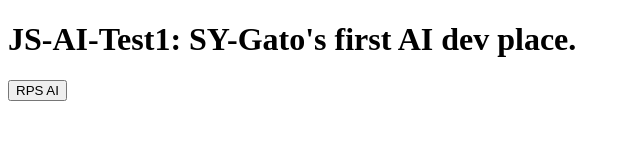
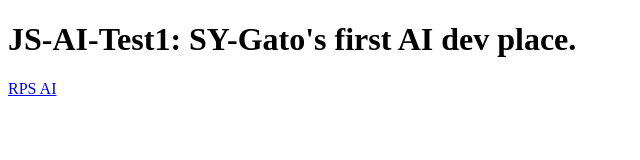
Before and after one commit to SY-Gato/JS-AI-Test1, a plain HTML site: page index.html in a window 1280 px wide. Shown: the whole page, without its empty margins (0-640 px from the left). Drawn offline with Linux system fonts and the light colour scheme.

Commit message:
Update index.html

```diff
--- a/index.html
+++ b/index.html
@@ -5,6 +5,6 @@
   </head>
   <body>
     <h1>JS-AI-Test1: SY-Gato's first AI dev place.</h1>
-    <button href="https://sy-gato.github.io/JS-AI-Test1/HTMLAIS/RPSAI1.html" target="_self">RPS AI</button>
+    <a href="https://sy-gato.github.io/JS-AI-Test1/HTMLAIS/RPSAI1.html" target="_self"><p>RPS AI</p></a>
   </body>
 </html>
```
